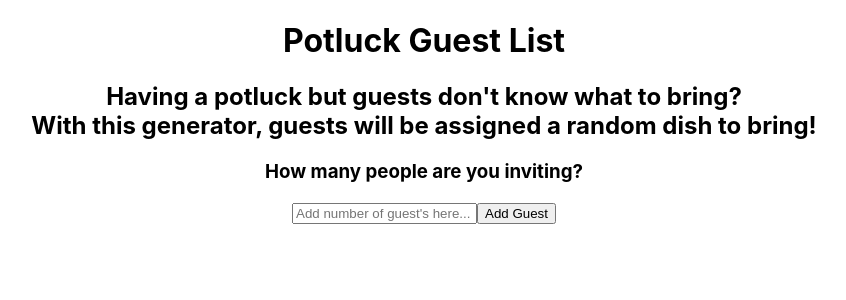
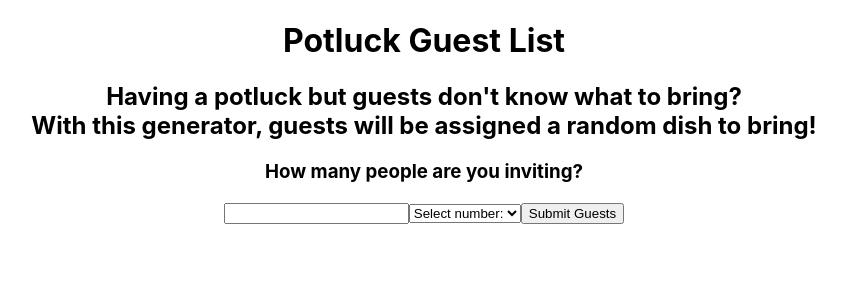
Before and after one commit to ang-riv/react-potluck, a React (Create React App) app: page / in a window 1280 px wide. Shown: the top 300 px of the page, without its empty margins (216-1062 px from the left). Built offline with nearby package versions, Linux system fonts and the light colour scheme.

Commit message:
Created dropdown menu for number of guests instead of text input

```diff
--- a/src/App.js
+++ b/src/App.js
@@ -5,13 +5,29 @@ function App() {
   // number of guests that we will base our array on
   const [numOfGuests, setNumOfGuests] = useState();
   // initialize state to an empty array where we will put the guest names in the second UI, then once full, have a assign dishes btn
-  const [guestList, setGuestList] = useState([]);
+  const [guestList, setGuestList] = useState();
 
   // methods
   // allows the text input box to update with the user's input
   function updateName(e) {
-    setNumOfGuests(e.target.value);
+    // don't allow user to put in anything that isn't a number
+    let userInput = e.target.value;
+
+    setNumOfGuests(userInput);
   }
+
+  function guestNum(e) {
+    let guestNum = e.target.value;
+    console.log(guestNum);
+  }
+
+  // take in the number of guests and create an array with that number
+  function handleSubmit(e) {
+    e.preventDefault();
+    setGuestList(Array(numOfGuests).fill(null));
+  }
+
+  // make function that generates the dropdown menu options with a loop
 
   return (
     <div className="App">
@@ -22,15 +38,21 @@ function App() {
       </h2>
       <h3>How many people are you inviting?</h3>
       <form>
-        <input
-          type="text"
-          placeholder="Add number of guest's here..."
-          value={numOfGuests}
-          onChange={updateName}
-        ></input>
-        <input type="submit" value="Add Guest"></input>
+        {/* dropdown menu*/}
+        {/* tester */}
+        <input type="text" onChange={updateName}></input>
+        <select onChange={guestNum}>
+          <option value="">Select number:</option>
+          <option value="1">1</option>
+          <option value="2">2</option>
+          <option value="3">3</option>
+          <option value="4">4</option>
+          <option value="5">5</option>
+        </select>
+        <input type="submit" value="Submit Guests"></input>
         {/* number of guests added to the array*/}
         {/*<h4>Attending: 0</h4>*/}
+        {/*show what the array looks like*/}
       </form>
     </div>
   );
```
